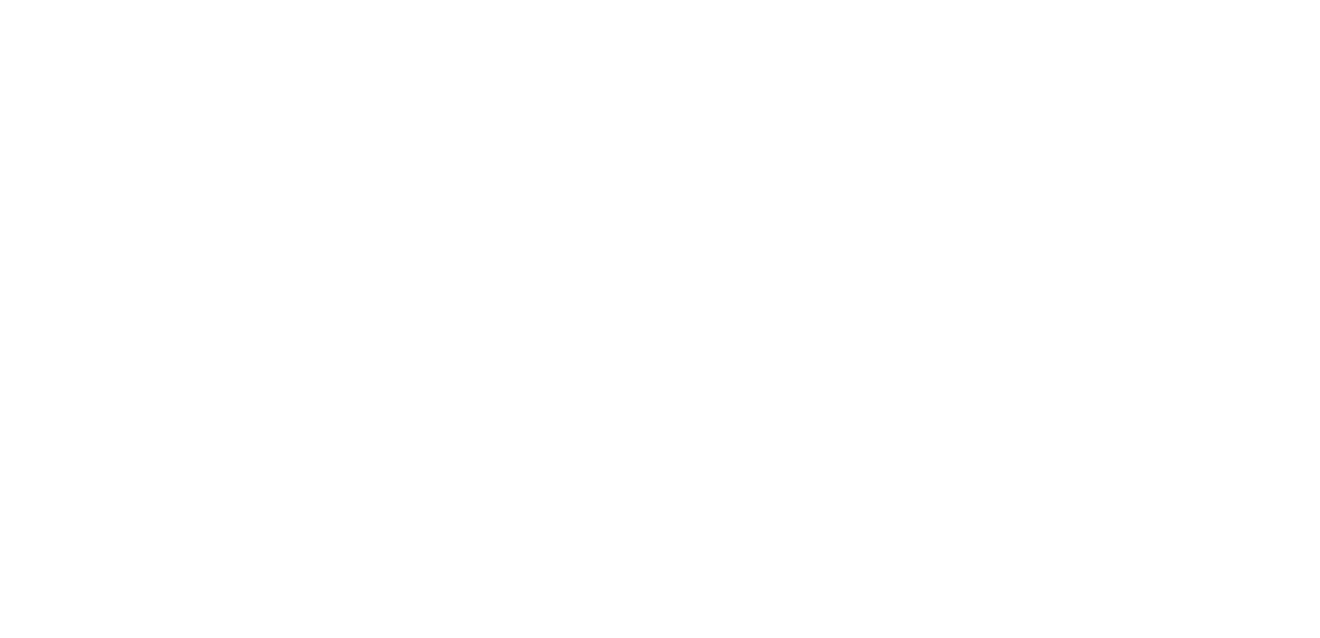
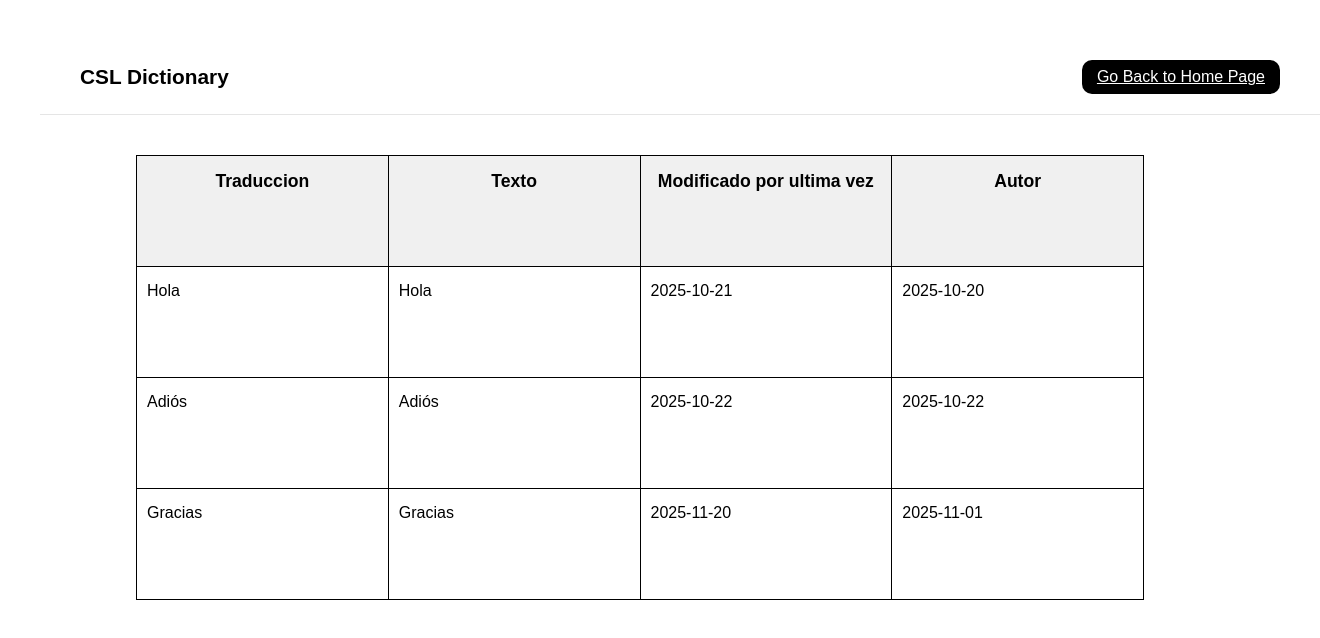
Before and after one commit to HaroldBarreraNino/csl-api-webpage, a React (Vite) app: page /dictionary in a window 1280 px wide. Before the commit this address had no page. Shown: the top 638 px of the page, 1320 px wide, since content can reach past the window. Built offline with nearby package versions, Linux system fonts and the light colour scheme.

Commit message:
Dictionary Page

```diff
--- a/src/App.jsx
+++ b/src/App.jsx
@@ -2,13 +2,15 @@
 import reactLogo from './assets/react.svg'
 import viteLogo from '/vite.svg'
 import './App.css'
+import ApiShowcasePage from './components/ApiShowcasePage'
 
 function App() {
   const [count, setCount] = useState(0)
 
   return (
     <>
-      <div>
+      <ApiShowcasePage />
+      {/* <div>
         <a href="https://vite.dev" target="_blank">
           <img src={viteLogo} className="logo" alt="Vite logo" />
         </a>
@@ -27,7 +29,7 @@
       </div>
       <p className="read-the-docs">
         Click on the Vite and React logos to learn more
-      </p>
+      </p> */}
     </>
   )
 }
--- /dev/null
+++ b/src/components/DictionaryNavbar.jsx
@@ -0,0 +1,17 @@
+import { Link } from 'react-router';
+import './Navbar.css';
+
+const DicionaryNavbar = () => {
+  return (
+    <nav className="nav-container">
+      <div className="nav-logo">CSL Dictionary</div>
+
+      <div className="nav-links">
+        <Link to="/" className="nav-btn">Go Back to Home Page</Link>
+        {/* <button className="nav-btn">Go Back to Home Page</button> */}
+      </div>
+    </nav>
+  );
+};
+
+export default DicionaryNavbar;
--- /dev/null
+++ b/src/components/DictionaryPage.css
@@ -0,0 +1,81 @@
+/* ApiTablePage.css */
+
+/* --- Estilos de la Navbar (simulación para el diseño de Figma) --- */
+.table-navbar {
+    display: flex;
+    justify-content: space-between;
+    align-items: center;
+    padding: 20px 40px;
+    background-color: #333333; /* Fondo oscuro de la barra */
+    color: #ffffff;
+    border-bottom: 1px solid #444444;
+}
+
+.table-logo {
+    font-size: 1.5rem;
+    font-weight: bold;
+}
+
+.table-nav-button {
+    padding: 10px 20px;
+    border-radius: 8px;
+    background: #000;
+    color: #fff;
+    border: none;
+    cursor: pointer;
+    font-weight: bold;
+    transition: 0.2s ease;
+}
+
+/* --- Estilos del Contenido Principal y Tabla --- */
+
+.table-container {
+    /* background-color: #1a1a1a; */ /* Fondo muy oscuro de la página */
+    min-height: calc(100vh - 70px); /* Ajusta la altura menos la altura de la navbar */
+    padding: 40px;
+    display: flex;
+    justify-content: center; /* Centra la tabla horizontalmente */
+    font-family: Arial, sans-serif;
+    color: #ffffff; /* Texto por defecto blanco */
+}
+
+/* Contenedor que permite que la tabla sea flexible y centrada */
+.responsive-table-wrapper {
+    width: 90%; /* Ancho máximo para la tabla */
+    max-width: 1200px;
+}
+
+.data-table {
+    width: 100%;
+    border-collapse: collapse; /* Elimina los espacios entre bordes */
+    table-layout: fixed; /* Ayuda a que las columnas tengan el mismo ancho */
+    background-color: #ffffff; /* La tabla misma tiene fondo blanco */
+    color: #000000; /* Texto de la tabla negro */
+}
+
+/* Estilos de las celdas y encabezados */
+.data-table th, .data-table td {
+    border: 1px solid #000000; /* Borde negro como en el diseño de Figma */
+    padding: 15px 10px;
+    text-align: left;
+    height: 80px; /* Altura mínima para que se vea espaciosa */
+    vertical-align: top;
+}
+
+.data-table th {
+    background-color: #f0f0f0; /* Un poco de contraste para los encabezados */
+    font-weight: bold;
+    font-size: 1.1rem;
+    text-align: center; /* Texto de encabezado centrado */
+}
+
+/* Mensajes de estado */
+.loading-text, .error-text {
+    margin-top: 50px;
+    font-size: 1.2rem;
+    font-weight: bold;
+}
+
+.error-text {
+    color: #ff6666;
+}
--- /dev/null
+++ b/src/components/DictionaryPage.jsx
@@ -0,0 +1,109 @@
+import { useState, useEffect } from "react";
+import './DictionaryPage.css';
+import DicionaryNavbar from "./DictionaryNavbar";
+
+// Datos de ejemplo
+const DUMMY_DATA = [
+    {
+        id: 1,
+        palabra: "Hola",
+        significadoAnimacion: "GIF de hola",
+        creadoEl: "2025-10-20",
+        ultimaModificacion: "2025-10-21"
+    },
+    {
+        id: 2,
+        palabra: "Adiós",
+        significadoAnimacion: "GIF de adiós",
+        creadoEl: "2025-10-22",
+        ultimaModificacion: "2025-10-22"
+    },
+    {
+        id: 3,
+        palabra: "Gracias",
+        significadoAnimacion: "GIF de gracias",
+        creadoEl: "2025-11-01",
+        ultimaModificacion: "2025-11-20"
+    },
+];
+
+const ApiTablePage = () => {
+
+    const apiUrl = 'http://localhost:3000/api/palabras';
+
+    const [palabras, setPalabras] = useState(DUMMY_DATA);
+    const [loading, setLoading] = useState(false);
+    const [error, setError] = useState(null);
+
+    // Lógica para simular la carga de datos de la API
+    useEffect(() => {
+        const fetchPalabras = async () => {
+            setLoading(true);
+            try {
+                // *** ⚠️ Reemplaza esta línea con tu fetch real si tienes la endpoint ***
+                // const response = await fetch(apiUrl);
+                // if (!response.ok) throw new Error('Error al cargar los datos');
+                // const data = await response.json();
+
+                // setPalabras(data);
+
+                // ** Simulación con un retardo para mostrar "Cargando..." **
+                await new Promise(resolve => setTimeout(resolve, 500));
+                setPalabras(DUMMY_DATA);
+                // *** ---------------------------------------------------- ***
+
+            } catch (err) {
+                setError(err.message);
+            } finally {
+                setLoading(false);
+            }
+        };
+
+        fetchPalabras();
+    }, []);
+
+    const headers = [
+        { label: "Traduccion", key: "palabra" },
+        { label: "Texto", key: "significadoAnimacion" },
+        { label: "Modificado por ultima vez", key: "ultimaModificacion" },
+        { label: "Autor", key: "creadoEl" }
+    ];
+
+    return (
+        <>
+            <DicionaryNavbar />
+
+            <div className="table-container">
+                {loading && <p className="loading-text">Cargando datos...</p>}
+                {error && <p className="error-text">Error: {error}</p>}
+
+                {/* La tabla solo se muestra si no hay error y ya cargó */}
+                {!loading && !error && (
+                    <div className="responsive-table-wrapper">
+                        <table className="data-table">
+                            <thead>
+                                <tr>
+                                    {headers.map((header) => (
+                                        <th key={header.key}>{header.label}</th>
+                                    ))}
+                                </tr>
+                            </thead>
+                            <tbody>
+                                {palabras.map((item) => (
+                                    <tr key={item.id}>
+                                        <td>{item.palabra}</td>
+                                        <td>{item.palabra}</td>
+                                        <td>{item.ultimaModificacion}</td>
+                                        <td>{item.creadoEl}</td>
+                                    </tr>
+                                ))}
+                            </tbody>
+                        </table>
+                    </div>
+                )}
+            </div>
+        </>
+    );
+}
+
+export default ApiTablePage;
--- a/src/components/Navbar.jsx
+++ b/src/components/Navbar.jsx
@@ -6,7 +6,7 @@
       <div className="nav-logo">CSL Dictionary</div>
 
       <div className="nav-links">
-        <a href="/" className="nav-link">Dictionary</a>
+        <a href="/dictionary" className="nav-link">Dictionary</a>
         <button className="nav-btn">Modify Traduction</button>
       </div>
     </nav>
--- a/src/main.jsx
+++ b/src/main.jsx
@@ -4,12 +4,14 @@
 import './index.css'
 import App from './App.jsx'
 import ApiShowcasePage from './components/ApiShowcasePage.jsx';
+import DictionaryPage from './components/DictionaryPage.jsx'
 
 createRoot(document.getElementById('root')).render(
   <BrowserRouter>
   <Routes>
     <Route path='/' element={<App />}/>
     <Route path='/showcase' element={<ApiShowcasePage />}/>
+    <Route path='/dictionary' element={<DictionaryPage />}/>
   </Routes>
   </BrowserRouter>,
 )
```
